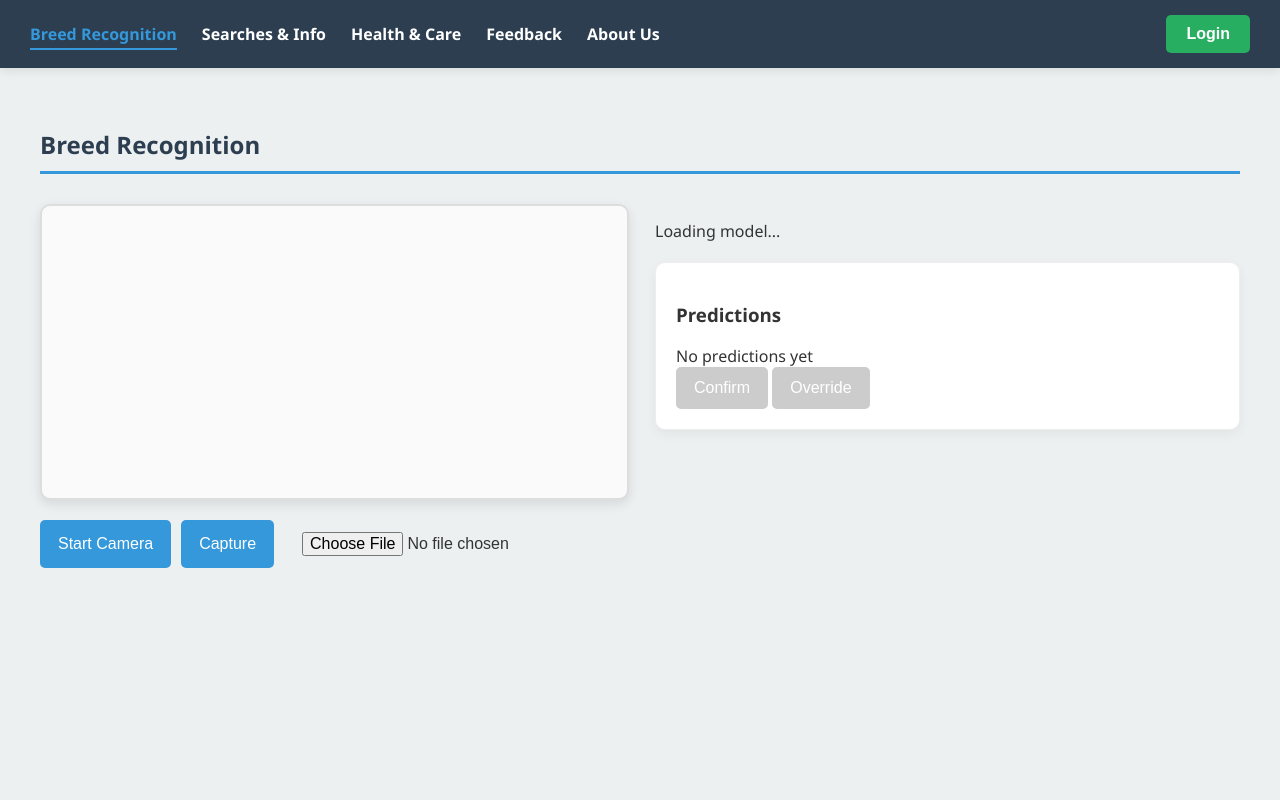
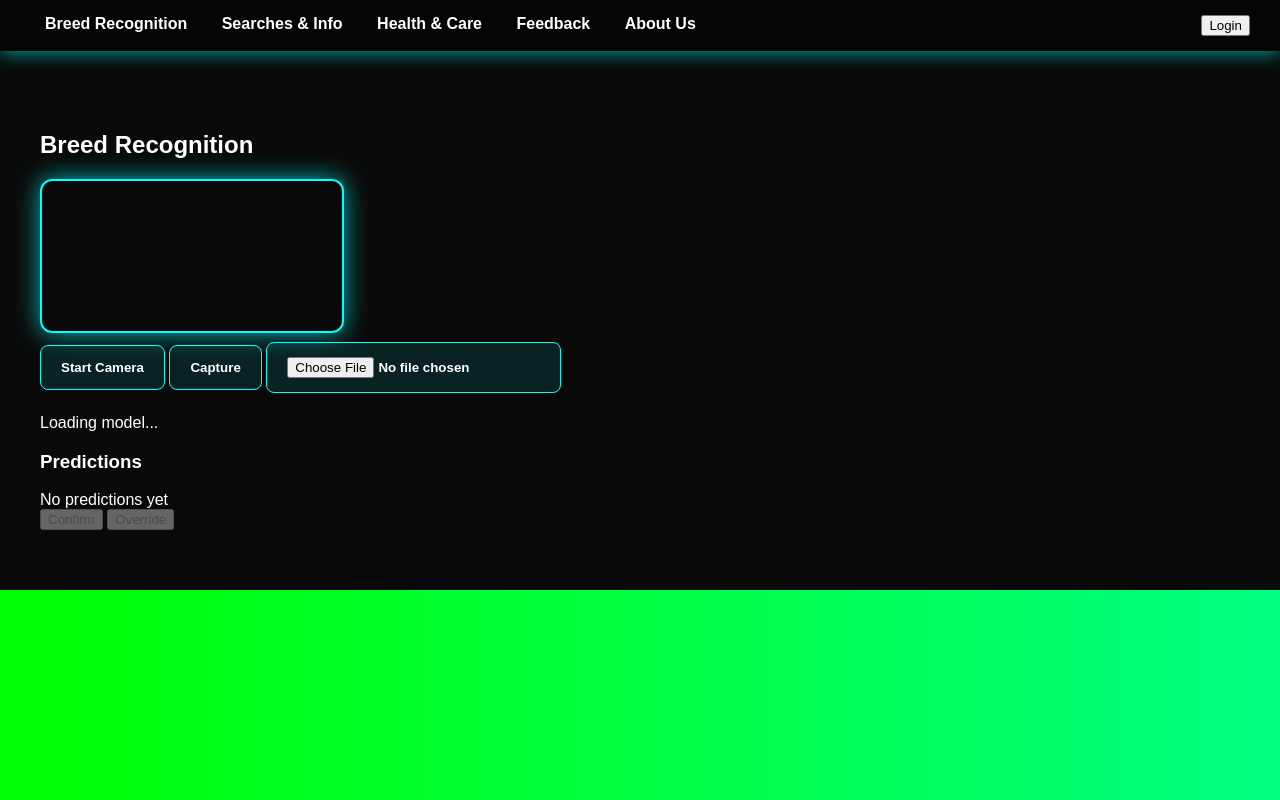
Before and after one commit to Lakshya1003/Breed-detection-model, a plain HTML site: page index.html in a window 1280 px wide. Drawn offline with Linux system fonts and the light colour scheme; a script that the page names is missing.

Commit message:
ui update

```diff
--- a/index.html
+++ b/index.html
@@ -6,30 +6,126 @@
     <meta name="viewport" content="width=device-width,initial-scale=1" />
     <style>
       :root {
-        --primary-color: #2c3e50; /* Deep Blue */
-        --secondary-color: #27ae60; /* Green */
-        --accent-color: #3498db; /* Bright Blue */
-        --light-color: #ffffff; /* White */
-        --text-color: #333;
-        --bg-color: #ecf0f1; /* Light Grey */
+        --primary: #0ff; /* Neon cyan */
+        --secondary: #0f0; /* Neon green */
+        --accent: #fff;
+        --bg-dark: #0a0a0a;
+        --card-shadow: rgba(0, 255, 255, 0.3);
+        --glow: rgba(0, 255, 255, 0.7);
       }
 
       html,
       body {
         margin: 0;
         padding: 0;
+        font-family: 'Orbitron', sans-serif;
+        background: #0a0a0a;
+        overflow-x: hidden;
+        color: #fff;
+      }
+
+      /* Animated gradient background */
+      body::before {
+        content: '';
+        position: fixed;
+        top: 0;
+        left: 0;
         width: 100%;
         height: 100%;
-        font-family: 'Segoe UI', Tahoma, Geneva, Verdana, sans-serif;
-        background-color: var(--bg-color);
-        color: var(--text-color);
+        background: linear-gradient(270deg, #0ff, #0f0, #fff, #0ff);
+        background-size: 600% 600%;
+        animation: gradientShift 20s ease infinite;
+        z-index: -1;
       }
 
-      /* Animations */
+      @keyframes gradientShift {
+        0% {
+          background-position: 0% 50%;
+        }
+        50% {
+          background-position: 100% 50%;
+        }
+        100% {
+          background-position: 0% 50%;
+        }
+      }
+
+      /* Navbar */
+      .navbar {
+        display: flex;
+        justify-content: space-between;
+        padding: 15px 30px;
+        background: rgba(0, 0, 0, 0.5);
+        backdrop-filter: blur(10px);
+        box-shadow: 0 0 20px var(--glow);
+      }
+
+      .navbar .tabs a {
+        color: var(--accent);
+        text-decoration: none;
+        margin: 0 15px;
+        position: relative;
+        font-weight: bold;
+        transition: 0.3s;
+      }
+      .navbar .tabs a::after {
+        content: '';
+        position: absolute;
+        bottom: -3px;
+        left: 0;
+        width: 0;
+        height: 3px;
+        background: var(--primary);
+        transition: 0.3s;
+      }
+      .navbar .tabs a:hover::after {
+        width: 100%;
+      }
+
+      /* Section */
+      .section {
+        display: none;
+        padding: 60px 40px;
+      }
+      .section.active {
+        display: block;
+      }
+
+      /* Breed Cards */
+      .breed-box {
+        background: rgba(0, 0, 0, 0.6);
+        border: 1px solid var(--primary);
+        border-radius: 12px;
+        padding: 20px;
+        margin: 15px 0;
+        font-size: 18px;
+        font-weight: bold;
+        perspective: 1000px;
+        cursor: pointer;
+        transform-style: preserve-3d;
+        transition: transform 0.5s, box-shadow 0.5s;
+        box-shadow: 0 0 10px var(--card-shadow);
+      }
+
+      .breed-box:hover {
+        transform: rotateY(15deg) rotateX(5deg) scale(1.05);
+        box-shadow: 0 0 40px var(--glow);
+      }
+
+      .breed-details {
+        margin-top: 12px;
+        background: rgba(0, 0, 0, 0.7);
+        border-left: 4px solid var(--secondary);
+        border-radius: 6px;
+        padding: 15px;
+        display: none;
+        animation: fadeIn 0.5s ease forwards;
+      }
+
       @keyframes fadeIn {
         from {
           opacity: 0;
-          transform: translateY(20px);
+          transform: translateY(10px);
         }
         to {
           opacity: 1;
@@ -37,190 +133,36 @@
         }
       }
 
-      @keyframes slideIn {
-        from {
-          transform: translateX(-100%);
-        }
-        to {
-          transform: translateX(0);
-        }
+      /* Controls */
+      .controls button,
+      input[type='file'] {
+        background: rgba(0, 255, 255, 0.1);
+        border: 1px solid var(--primary);
+        color: var(--accent);
+        padding: 14px 20px;
+        border-radius: 8px;
+        font-weight: bold;
+        margin: 5px 0;
+        transition: 0.3s;
       }
-
-      /* Navbar */
-      .navbar {
-        display: flex;
-        justify-content: space-between;
-        align-items: center;
-        background: var(--primary-color);
-        padding: 15px 30px;
-        position: sticky;
-        top: 0;
-        z-index: 1000;
-        box-shadow: 0 2px 10px rgba(0, 0, 0, 0.1);
-        animation: slideIn 0.5s ease-out;
-      }
-
-      .navbar .tabs {
-        display: flex;
-        gap: 25px;
-      }
-
-      .navbar .tabs a {
-        color: var(--light-color);
-        text-decoration: none;
-        font-weight: bold;
-        padding: 5px 0;
-        position: relative;
-        transition: color 0.3s;
-      }
-
-      .navbar .tabs a::after {
-        content: '';
-        position: absolute;
-        bottom: 0;
-        left: 0;
-        width: 0;
-        height: 2px;
-        background-color: var(--accent-color);
-        transition: width 0.3s ease-out;
-      }
-
-      .navbar .tabs a:hover,
-      .navbar .tabs a.active {
-        color: var(--accent-color);
-      }
-
-      .navbar .tabs a:hover::after,
-      .navbar .tabs a.active::after {
-        width: 100%;
-      }
-
-      .navbar .login button {
-        background: var(--secondary-color);
-        color: var(--light-color);
-        border: none;
-        padding: 10px 20px;
-        cursor: pointer;
-        border-radius: 5px;
-        font-weight: bold;
-        transition: background-color 0.3s, transform 0.2s;
-      }
-
-      .navbar .login button:hover {
-        background: #219150;
+      .controls button:hover {
+        background: rgba(0, 255, 255, 0.2);
+        box-shadow: 0 0 20px var(--glow);
         transform: scale(1.05);
       }
 
-      /* Sections */
-      .section {
-        display: none;
-        padding: 40px;
-        animation: fadeIn 0.5s ease-in-out;
-      }
-
-      .section.active {
-        display: block;
-      }
-
-      .section h2 {
-        color: var(--primary-color);
-        border-bottom: 3px solid var(--accent-color);
-        padding-bottom: 10px;
-        margin-bottom: 30px;
-      }
-
-      /* Breed Recognition Section */
-      #breed .content-wrapper {
-        display: flex;
-        gap: 30px;
-        flex-wrap: wrap;
-      }
-
-      #breed .media-column,
-      #breed .results-column {
-        flex: 1;
-        min-width: 320px;
-      }
-
+      /* Video/Image */
       #webcam,
       #preview {
-        width: 100%;
-        height: auto;
-        border: 2px solid #ddd;
-        border-radius: 10px;
-        background: #fafafa;
-        box-shadow: 0 4px 12px rgba(0, 0, 0, 0.1);
+        border: 2px solid var(--primary);
+        border-radius: 12px;
+        box-shadow: 0 0 25px var(--glow);
+        transition: transform 0.3s, box-shadow 0.3s;
       }
-
-      .controls {
-        margin-top: 15px;
-        display: flex;
-        gap: 10px;
-        flex-wrap: wrap;
-      }
-
-      button,
-      input[type='file'] {
-        padding: 12px 18px;
-        border: none;
-        border-radius: 5px;
-        cursor: pointer;
-        font-size: 16px;
-        transition: all 0.3s;
-      }
-
-      button {
-        background-color: var(--accent-color);
-        color: var(--light-color);
-      }
-
-      button:hover {
-        background-color: #2980b9;
-        transform: translateY(-2px);
-        box-shadow: 0 4px 8px rgba(0, 0, 0, 0.15);
-      }
-
-      button:disabled {
-        background-color: #ccc;
-        cursor: not-allowed;
-      }
-
-      .pred {
-        margin-top: 20px;
-        background: var(--light-color);
-        padding: 20px;
-        border-radius: 10px;
-        border: 1px solid #eee;
-        box-shadow: 0 4px 12px rgba(0, 0, 0, 0.05);
-      }
-
-      .breed-box {
-        padding: 15px;
-        border: 2px solid #ddd;
-        border-radius: 10px;
-        background: #f9f9f9;
-        font-size: 18px;
-        font-weight: bold;
-        cursor: pointer;
-        margin-top: 12px;
-        transition: transform 0.2s, box-shadow 0.2s;
-      }
-
-      .breed-box:hover {
+      #webcam:hover,
+      #preview:hover {
         transform: scale(1.02);
-        box-shadow: 0 4px 12px rgba(0, 0, 0, 0.1);
-        border-color: var(--accent-color);
-      }
-
-      .breed-details {
-        display: none;
-        margin-top: 10px;
-        padding: 12px;
-        background: #eef6ff;
-        border-left: 4px solid var(--accent-color);
-        border-radius: 6px;
-        font-size: 15px;
-        animation: fadeIn 0.4s;
+        box-shadow: 0 0 50px var(--glow);
       }
     </style>
   </head>
@@ -528,5 +470,26 @@
         URL.revokeObjectURL(url)
       }
     </script>
+    <script>
+      const cards = document.querySelectorAll('.breed-box')
+
+      cards.forEach((card) => {
+        card.addEventListener('mousemove', (e) => {
+          const rect = card.getBoundingClientRect()
+          const x = e.clientX - rect.left
+          const y = e.clientY - rect.top
+          const cx = rect.width / 2
+          const cy = rect.height / 2
+          const dx = (x - cx) / cx
+          const dy = (y - cy) / cy
+          card.style.transform = `rotateY(${dx * 15}deg) rotateX(${
+            -dy * 15
+          }deg) scale(1.05)`
+        })
+        card.addEventListener('mouseleave', () => {
+          card.style.transform = 'rotateY(0deg) rotateX(0deg) scale(1)'
+        })
+      })
+    </script>
   </body>
 </html>
```
